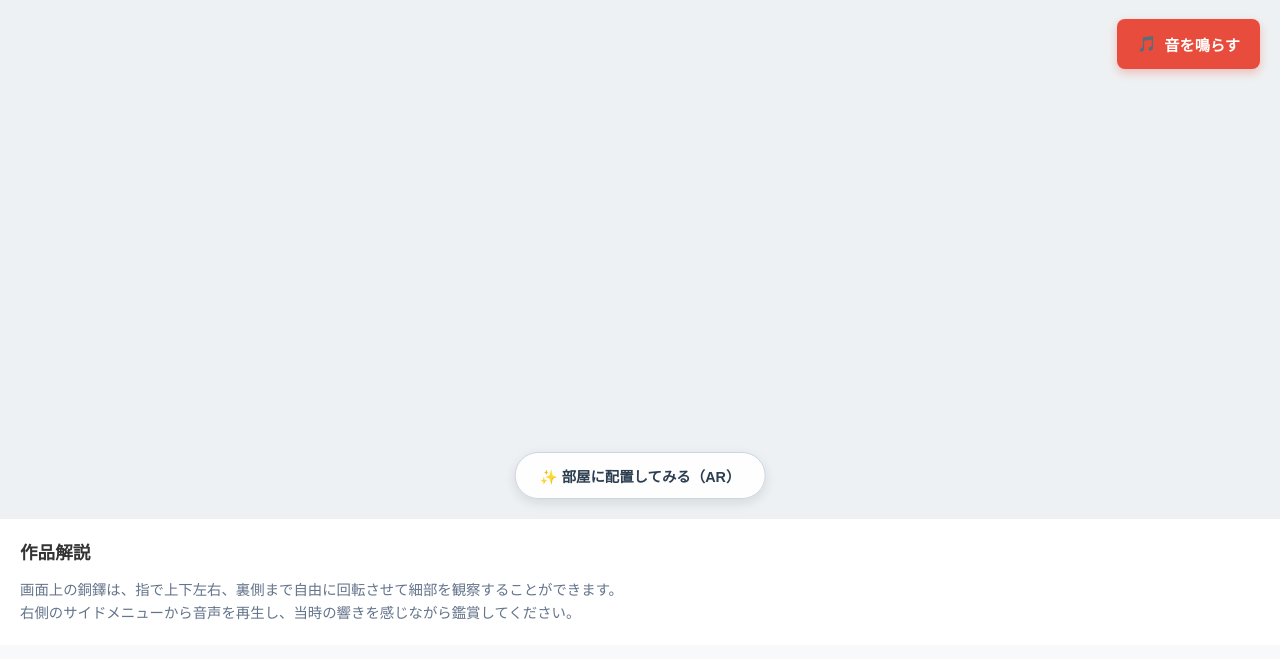
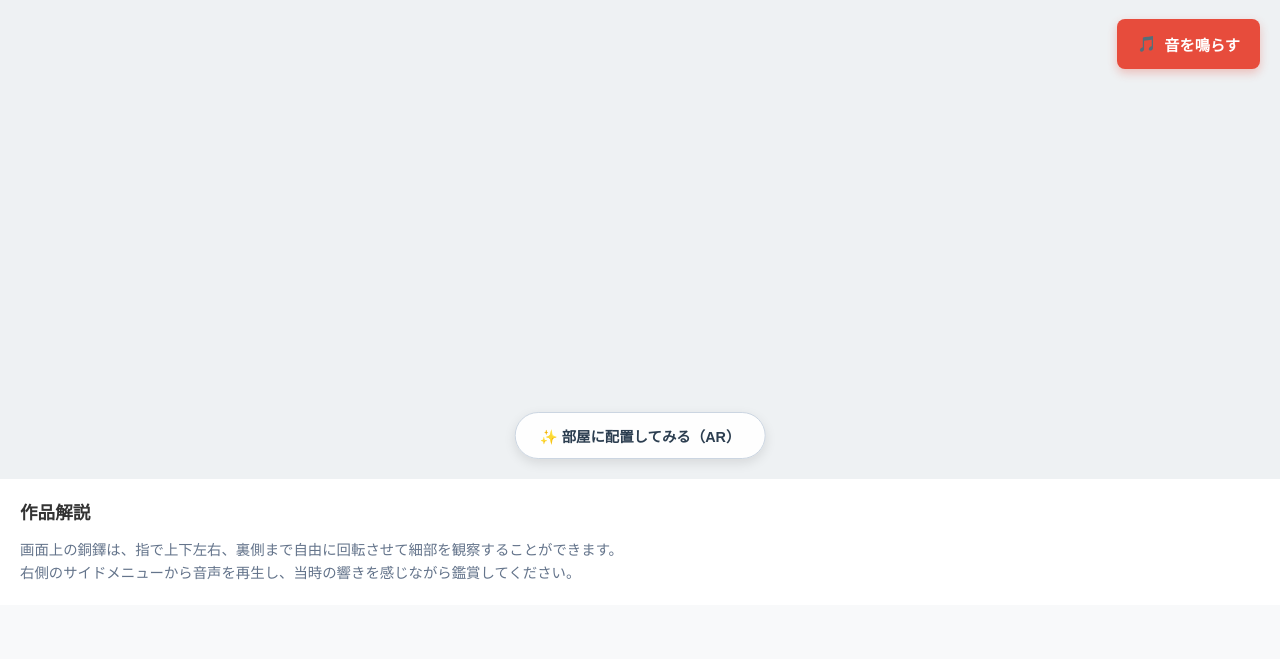
Before and after one commit to OU42823/doki, a Flask app: page / in a window 1280 px wide. Shown: the part 59-718 px from the top of the page. Run offline with Flask 3, Linux system fonts and the light colour scheme; some libraries are stand-ins or nearby versions.

Commit message:
18回目のコミット

```diff
--- a/templates/doutaku.html
+++ b/templates/doutaku.html
@@ -4,14 +4,15 @@
     <meta charset="UTF-8">
     <meta name="viewport" content="width=device-width, initial-scale=1.0">
     <title>銅鐸 3Dアーカイブ</title>
+    <!-- model-viewerの読み込み -->
     <script type="module" src="https://ajax.googleapis.com/ajax/libs/model-viewer/3.4.0/model-viewer.min.js"></script>
     <style>
         body { margin: 0; font-family: sans-serif; background-color: #f8f9fa; color: #333; }
         header { padding: 15px; text-align: center; background: #fff; box-shadow: 0 2px 8px rgba(0,0,0,0.05); }
         h1 { margin: 0; font-size: 1.2rem; letter-spacing: 1px; }
 
-        /* 3D画面を表示するエリア */
-        .viewer-container { position: relative; width: 100%; height: 65vh; background: #eef1f3; }
+        /* 3D画面を表示するエリア（画面の縦幅に合わせて高さを自動調整） */
+        .viewer-container { position: relative; width: 100%; height: 60vh; background: #eef1f3; }
         model-viewer { width: 100%; height: 100%; }
 
         /* 📱 画面の右サイドに浮かせる音声メニュー */
@@ -49,24 +50,33 @@
 
     <header><h1>銅鐸 3Dアーカイブ</h1></header>
 
+    <!-- 🔊 音声ファイル -->
     <audio id="doutaku-sound" src="{{ url_for('static', filename='doutakuoto.mp3') }}" loop></audio>
 
     <div class="viewer-container">
 
+        <!-- 3Dオブジェクト画面 -->
         <model-viewer
             src="{{ url_for('static', filename='doutaku2.usdz') }}"
             ios-src="{{ url_for('static', filename='doutaku2.usdz') }}"
             ar ar-modes="webxr" ar-placement="floor"
             camera-controls interaction-prompt="none"
+
+            /* 💡 モデルの境界線を自動計算し、画面にぴったり収める設定 */
+            bounds="tight"
+            field-of-view="auto"
+
             min-polar-angle="0deg" max-polar-angle="180deg"
             min-azimuth-angle="-infinity" max-azimuth-angle="infinity"
             interpolation-decay="10" orbit-sensitivity="1.8"
             touch-action="none" shadow-intensity="1">
 
+            <!-- ARモードへ切り替えるボタン -->
             <button slot="ar-button" id="ar-button">✨ 部屋に配置してみる（AR）</button>
 
         </model-viewer>
 
+        <!-- 📱 右サイドの音声コントロールメニュー -->
         <div class="side-menu">
             <button id="play-btn" class="menu-btn" onclick="toggleAudio()">
                 <span>🎵</span> <span id="btn-text">音を鳴らす</span>
@@ -88,7 +98,6 @@
         const btn = document.getElementById('play-btn');
         const btnText = document.getElementById('btn-text');
 
-        // 音のオン・オフを切り替える関数（ブラウザ画面なので100%確実に作動します）
         function toggleAudio() {
             if (audio.paused) {
                 audio.play().catch(err => console.log("再生エラー:", err));
```
